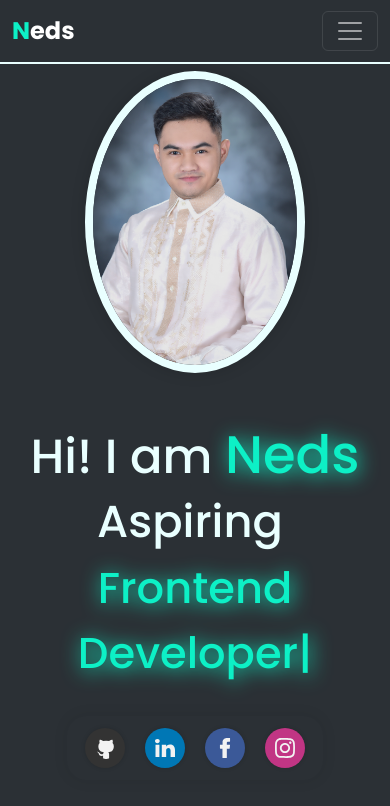
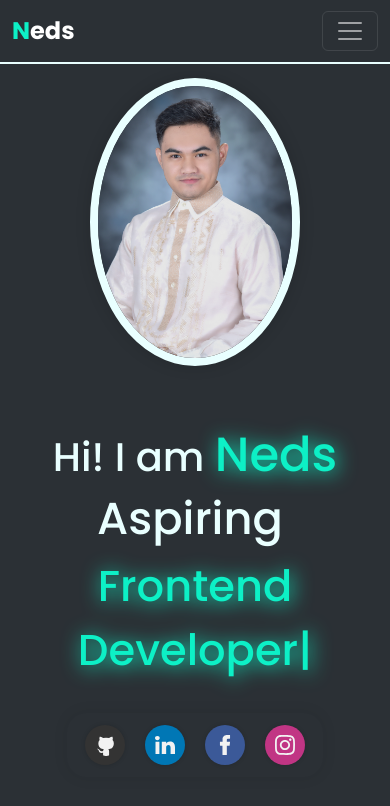
Before and after one commit to nzmamitag/Personal-Portfolio, a React (Vite) app: page / in a window 390 px wide. Shown: the top 806 px of the page. Built offline with nearby package versions, Linux system fonts and the light colour scheme.

Commit message:
Initial Commit

```diff
--- a/src/components/Home.css
+++ b/src/components/Home.css
@@ -126,15 +126,15 @@
     }
 
     .rightContainer>img {
-        max-width: 220px;
+        max-width: 210px;
     }
 
     .leftContainer>h1 {
-        font-size: 3rem;
+        font-size: 2.5rem;
     }
 
     .name {
-        font-size: 3.3rem;
+        font-size: 3rem;
     }
 
     .role {
```
